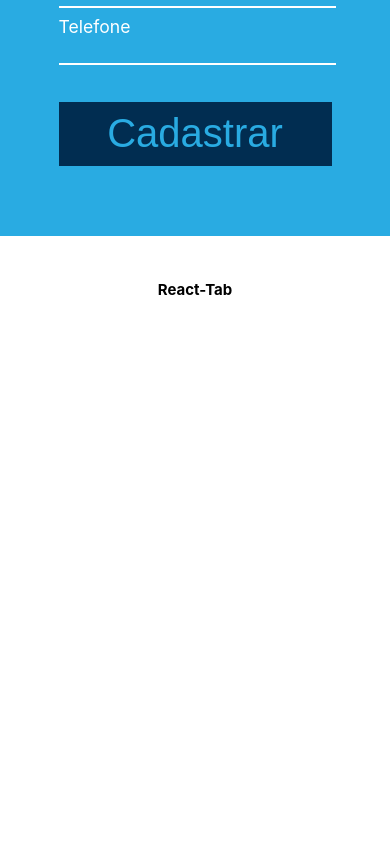
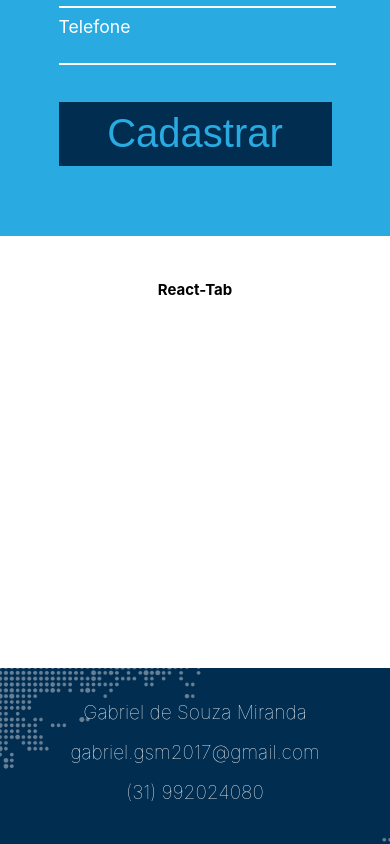
Before and after one commit to gabrielp1999/prova-full-stack-in8, a React (Create React App) app in the folder front-end/: page / in a window 390 px wide. Shown: the part 836-1680 px from the top of the page. Before the commit the page ends 1552 px from the top, so only its background shows below. Built offline with nearby package versions, Linux system fonts and the light colour scheme.

Commit message:
finished mobile layout

```diff
--- a/front-end/src/App.jsx
+++ b/front-end/src/App.jsx
@@ -1,13 +1,16 @@
+import Footer from "./components/Footer";
 import Header from "./components/Header";
 import Main from "./components/Main";
 import Table from "./components/Table";
 
 function App() {
+  document.title = "Prova Full-Stack IN8";
   return (
     <div className="App">
       <Header />
       <Main />
       <Table />
+      <Footer />
     </div>
   );
 }
--- /dev/null
+++ b/front-end/src/components/Footer/index.jsx
@@ -0,0 +1,15 @@
+import * as S from "./styles";
+
+function Footer() {
+  return (
+    <S.Wrapper>
+      <S.Footer>
+        <S.Description>Gabriel de Souza Miranda</S.Description>
+        <S.Description>gabriel.gsm2017@gmail.com</S.Description>
+        <S.Description>(31) 992024080</S.Description>
+      </S.Footer>
+    </S.Wrapper>
+  );
+}
+
+export default Footer;
--- /dev/null
+++ b/front-end/src/components/Footer/styles.js
@@ -0,0 +1,21 @@
+import styled from "styled-components";
+
+export const Wrapper = styled.div`
+  height: 11rem;
+  width: 100vw;
+  background-size: cover;
+  background-image: url("/img/rodape-mobile.jpg");
+`;
+
+export const Footer = styled.footer`
+  width: 70%;
+  text-align: center;
+  margin: 0 auto;
+  padding-top: 1rem;
+`;
+
+export const Description = styled.h2`
+  font-size: 1.2rem;
+  color: #fff;
+  font-weight: 100;
+`;
--- a/front-end/src/components/Menu/index.jsx
+++ b/front-end/src/components/Menu/index.jsx
@@ -1,6 +1,6 @@
 import * as S from "./styles";
 
-function Menu({ toogleMenu, showMenu }) {
+function Menu({ toogleMenu }) {
   return (
     <S.Wrapper>
       <S.ImgMenu
@@ -9,9 +9,15 @@ function Menu({ toogleMenu, showMenu }) {
       />
       <S.NavBar>
         <S.List>
-          <S.ItemList>lista</S.ItemList>
-          <S.ItemList>sobre mim</S.ItemList>
-          <S.ItemList>cadastro</S.ItemList>
+          <S.ItemList>
+            <S.Link href="">lista</S.Link>
+          </S.ItemList>
+          <S.ItemList>
+            <S.Link href="">sobre mim</S.Link>
+          </S.ItemList>
+          <S.ItemList>
+            <S.Link href="">cadastro</S.Link>
+          </S.ItemList>
         </S.List>
       </S.NavBar>
     </S.Wrapper>
--- a/front-end/src/components/Menu/styles.js
+++ b/front-end/src/components/Menu/styles.js
@@ -32,3 +32,8 @@ export const List = styled.ul`
 export const ItemList = styled.li`
   margin: 1rem 0;
 `;
+
+export const Link = styled.a`
+  color: #fff;
+  text-decoration: none;
+`;
--- a/front-end/src/components/Table/styles.js
+++ b/front-end/src/components/Table/styles.js
@@ -2,7 +2,7 @@ import styled from "styled-components";
 
 export const Wrapper = styled.div`
   width: 100vw;
-  height: 28rem;
+  height: 25rem;
   background: #fff;
   text-align: center;
   padding: 2rem 0 0 0;
```
